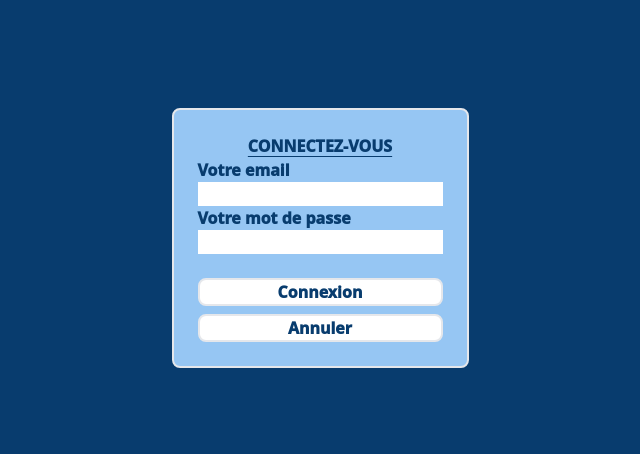
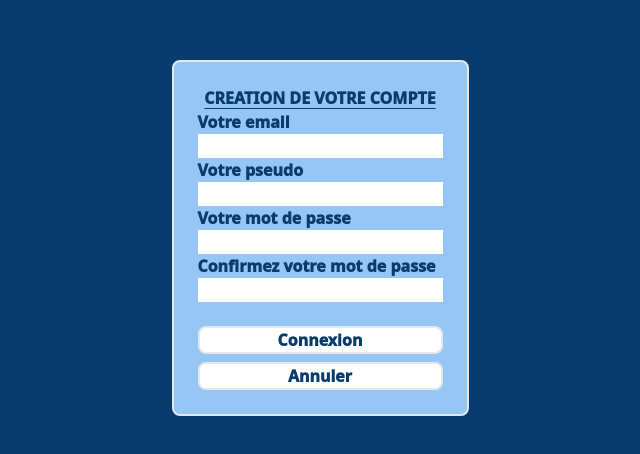
Before and after one commit to Pernot-Julien/fishing_app_front_ts, a React (Vite) app: page / in a window 1280 px wide. Shown: the part 162-616 px from the top of the page, without its empty margins (320-960 px from the left). Built offline with nearby package versions, Linux system fonts and the light colour scheme.

Commit message:
Testing yup for validation input

```diff
--- a/package.json
+++ b/package.json
@@ -17,7 +17,8 @@
     "leaflet": "^1.9.3",
     "react": "^18.2.0",
     "react-dom": "^18.2.0",
-    "react-leaflet": "^4.2.0"
+    "react-leaflet": "^4.2.0",
+    "yup": "^0.32.11"
   },
   "devDependencies": {
     "@types/react": "^18.0.24",
--- /dev/null
+++ b/src/Validations/ValidateCreateUser.tsx
@@ -0,0 +1,9 @@
+import * as Yup from 'yup';
+const userSchema = Yup.object().shape({
+  email: Yup.string().email().required( "L'email est requis"),
+  username : Yup.string().required( "L'username est requis"),
+  password: Yup.string().required( "L'password est requis"),
+  confirmedPassword: Yup.string().oneOf([Yup.ref('password'), null],  "le mot de passe correspond pas")
+})
+
+export default userSchema
--- a/src/component/App.tsx
+++ b/src/component/App.tsx
@@ -1,4 +1,5 @@
 import './App.css'
+import CreationAccountForm from './creationAccountForm/CreationAccountForm'
 import LoginForm from './loginForm/loginform'
 import Map from './map/map'
 
@@ -9,7 +10,8 @@ function App() {
   return (
     <div className="App">
       {/* <Map /> */}
-      <LoginForm />
+      {/* <LoginForm /> */}
+      <CreationAccountForm />
     </div>
   )
 }
--- /dev/null
+++ b/src/component/creationAccountForm/CreationAccountForm.tsx
@@ -0,0 +1,67 @@
+import { useState } from "react"
+import userSchema from "../../Validations/ValidateCreateUser"
+
+const CreationAccountForm = ()=> {
+  const [createAccount, setCreateAccount] = useState({
+    email:"",
+    username:"",
+    password:"",
+    confirmedPassword:""
+  })
+  const [error, setError] = useState('')
+
+  const handleChange = async (e: React.FormEvent<HTMLInputElement>) => {
+    const {name, value} = e.target as HTMLInputElement
+    setCreateAccount(() => ({
+      ...createAccount,
+      [name] : value
+    }))
+
+  }
+  const handleCreate =  async (e:  React.FormEvent<HTMLFormElement>) => {
+    e.preventDefault();
+    console.log(createAccount)
+    /* if(createAccount.password !== createAccount.confirmedPassword ){
+      console.log("T'as faux salope")
+      setVerified(false)
+    }else{
+      setVerified(true)
+    } */
+    const isValid = await userSchema.validate(createAccount)
+    .then((r) => console.log(r))
+    .catch((e) => {
+      console.log(e.message)
+      setError(e.message)
+    })
+
+
+
+  }
+  return (
+    <div className="min-h-screen min-w-full bg-[#083C6E] flex ">
+    <div className="flex flex-col  border-2 border-white-200 m-auto rounded-lg items-center p-6 text-[#083C6E] bg-[#96C6F3] font-[1000]">
+    <h1 className="uppercase underline underline-offset-4">Creation de votre compte</h1>
+    <form className=" flex flex-col" onSubmit={handleCreate} >
+      <label htmlFor="email">Votre email</label>
+      <input type="email" name="email" id="email" onChange={handleChange} />
+      <label htmlFor="username">Votre pseudo</label>
+      <input type="text" name="username" id="username" onChange={handleChange} />
+
+      <label htmlFor="password">Votre mot de passe</label>
+      <input type="password" name="password" id="password" onChange={handleChange} />
+
+      <label htmlFor="confirmedPassword">Confirmez votre mot de passe</label>
+      <input type="password" name="confirmedPassword" id="confirmedPassword" onChange={handleChange} />
+
+      <button className="border-2 border-white-200 mt-6 rounded-lg bg-white" type="submit">Connexion</button>
+      <button className="border-2 border-white-200 mt-2  rounded-lg bg-white">Annuler</button>
+    </form>
+    {
+      (error) && <h1>{error}</h1>
+    }
+    </div>
+  </div>
+  )
+}
+
+export default CreationAccountForm
```
Also changed, not shown: 1 other file (tests, documents, lock files or other folders).
